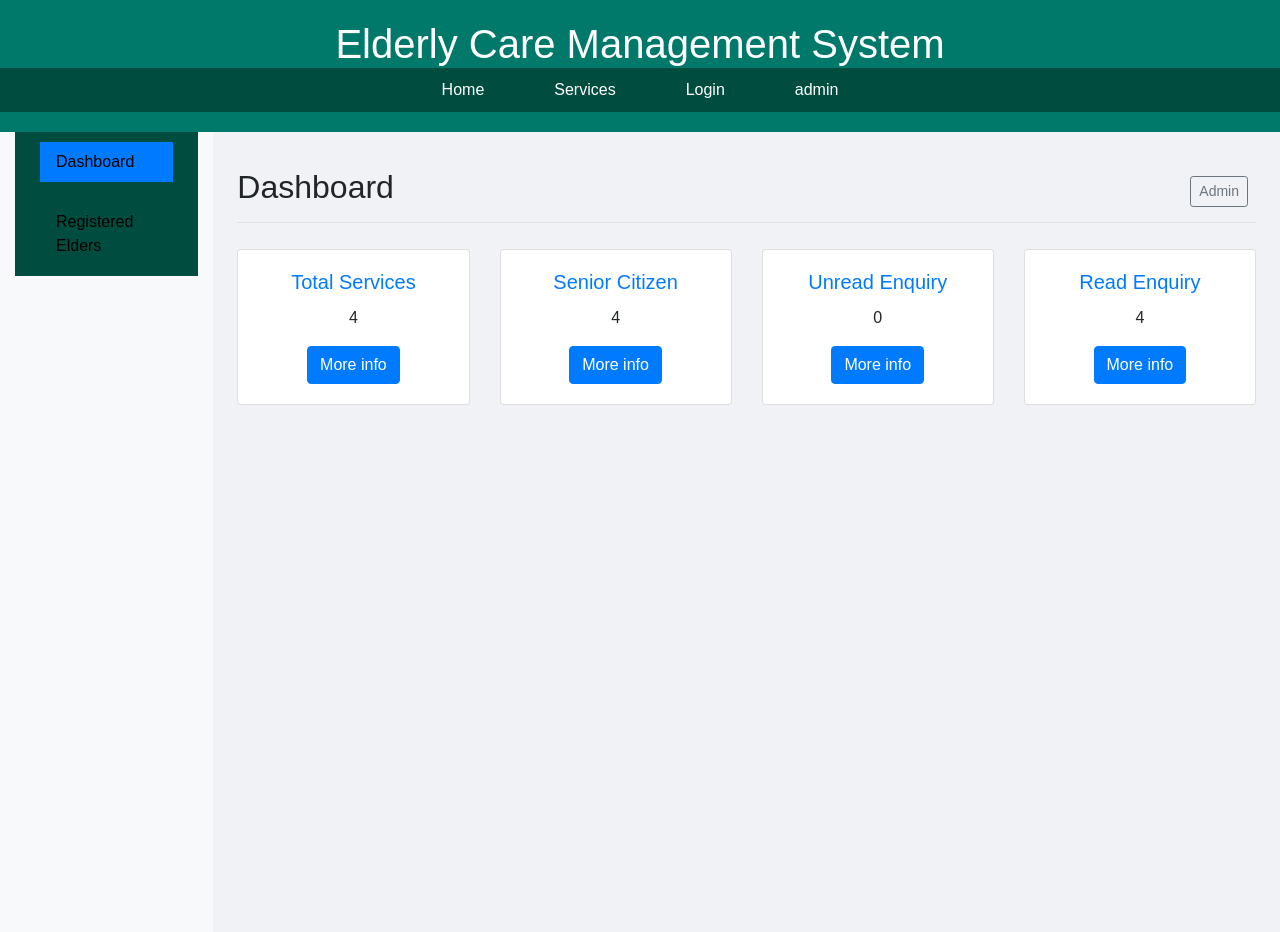
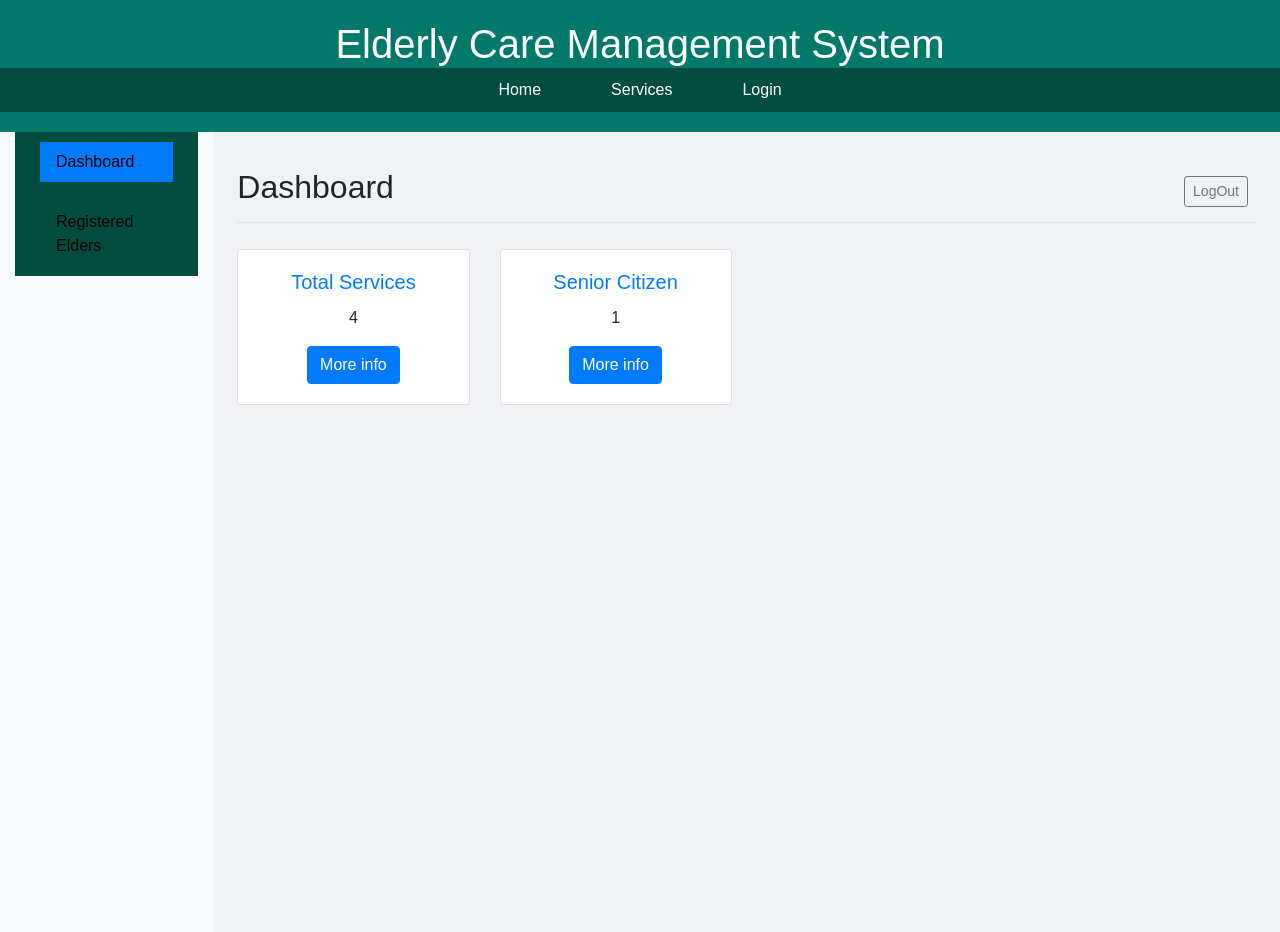
Before and after one commit to Geethanjana99/ElderCareManagement--html-bootstrap-php, a PHP site: page /dashboard.php in a window 1280 px wide. Run offline with PHP 8.4, Linux system fonts and the light colour scheme; the visitor is signed in with stand-in values (Sample User, id 1); tables that the repository leaves empty or names only in its code hold one stand-in row (values such as "Sample post"); some libraries are stand-ins or nearby versions.

Commit message:
feat: Add logout functionality
Added a new file `logout.php` to handle user logout. The file starts a session, unsets session variables, destroys the session, and redirects the user to the index page.

Also removed the "admin" link from the navigation menu in `navigation.php`.

These changes improve the user experience by allowing users to securely log out of the system and removing unnecessary links from the navigation menu.

```diff
--- /dev/null
+++ b/Backend/get_count.php
@@ -0,0 +1,16 @@
+<?php
+// Include the database connection file
+require 'Backend/DBConnect.php'; // Adjust path as necessary
+
+try {
+    // Prepare and execute the SQL query to get the count of registered elders
+    $stmt = $pdo->prepare("SELECT COUNT(id) as count FROM users");
+    $stmt->execute();
+
+    // Fetch the count
+    $result = $stmt->fetch(PDO::FETCH_ASSOC);
+    $elderCount = $result['count'];
+} catch (PDOException $e) {
+    die("Error: " . $e->getMessage());
+}
+?>
--- a/Backend/login.backend.php
+++ b/Backend/login.backend.php
@@ -9,7 +9,7 @@ if ($_SERVER["REQUEST_METHOD"] == "POST") {
     $password = filter_input(INPUT_POST, 'password', FILTER_SANITIZE_STRING);
 
     if (empty($username) || empty($password)) {
-        header("Location: ../login.php?error=All fields are required");
+        header("Location: ../login.php?error=1");
         exit;
     }
 
@@ -33,8 +33,8 @@ if ($_SERVER["REQUEST_METHOD"] == "POST") {
             header("Location: ../dashboard.php");
             exit;
         } else {
-            // Redirect back to the login page with an error
-            header("Location: ../login.php?error=Invalid username or password");
+            // Redirect to login page with error message
+            header("Location: ../login.php?error=2");
             exit;
         }
     } catch (PDOException $e) {
--- /dev/null
+++ b/Backend/logout.php
@@ -0,0 +1,6 @@
+<?php
+session_start();
+session_unset();
+session_destroy();
+header("Location: ../index.php");
+exit;
--- a/Components/navigation.php
+++ b/Components/navigation.php
@@ -5,7 +5,6 @@
                     <li><a href="index.php">Home</a></li>
                     <li><a href="services.php">Services</a></li>
                     <li><a href="login.php">Login</a></li>
-                    <li><a href="dashboard.php">admin</a></li>
                 </ul>
             </nav>
         </header>
--- a/dashboard.php
+++ b/dashboard.php
@@ -1,4 +1,14 @@
+<?php
+session_start();
 
+// Check if the user is logged in
+if (!isset($_SESSION['loggedin']) || $_SESSION['loggedin'] !== true) {
+    header("Location: login.php");
+    exit;
+}
+
+require 'Backend/get_count.php'; // Adjust path as necessary
+?>
 
 <!DOCTYPE html>
 <html lang="en">
@@ -7,27 +17,24 @@
     <meta name="viewport" content="width=device-width, initial-scale=1.0">
     <title>Dashboard - Elderly Care Management System</title>
     <link rel="stylesheet" href="https://stackpath.bootstrapcdn.com/bootstrap/4.5.2/css/bootstrap.min.css">
-    <link rel="stylesheet" href="css\dashboard.css">
-    <link rel="stylesheet" href="css\style.css">
+    <link rel="stylesheet" href="css/dashboard.css">
+    <link rel="stylesheet" href="css/style.css">
 </head>
 
-<?php include 'Components/navigation.php'; ?>
+<body>
+    <?php include 'Components/navigation.php'; ?>
+
     <div class="container-fluid">
         <div class="row">
             <nav class="col-md-2 d-none d-md-block bg-light sidebar">
                 <div class="sidebar-sticky">
                     <ul class="nav flex-column">
                         <li class="nav-item">
-                            <a class="nav-link active" href="dashboard.php">
-                                Dashboard
-                            </a>
+                            <a class="nav-link active" href="dashboard.php">Dashboard</a>
                         </li>
                         <li class="nav-item">
-                            <a class="nav-link" href="users.php">
-                                Registered Elders
-                            </a>
+                            <a class="nav-link" href="users.php">Registered Elders</a>
                         </li>
-
                     </ul>
                 </div>
             </nav>
@@ -37,7 +44,7 @@
                     <h1 class="h2">Dashboard</h1>
                     <div class="btn-toolbar mb-2 mb-md-0">
                         <div class="btn-group mr-2">
-                            <button type="button" class="btn btn-sm btn-outline-secondary">Admin</button>
+                            <a href="Backend/logout.php" class="btn btn-sm btn-outline-secondary">LogOut</a>
                         </div>
                     </div>
                 </div>
@@ -56,29 +63,12 @@
                         <div class="card text-center">
                             <div class="card-body">
                                 <h5 class="card-title">Senior Citizen</h5>
-                                <p class="card-text">4</p>
-                                <a href="#" class="btn btn-primary">More info</a>
+                                <p class="card-text"><?php echo htmlspecialchars($elderCount); ?></p>
+                                <a href="users.php" class="btn btn-primary">More info</a>
                             </div>
                         </div>
                     </div>
-                    <div class="col-md-3">
-                        <div class="card text-center">
-                            <div class="card-body">
-                                <h5 class="card-title">Unread Enquiry</h5>
-                                <p class="card-text">0</p>
-                                <a href="#" class="btn btn-primary">More info</a>
-                            </div>
-                        </div>
-                    </div>
-                    <div class="col-md-3">
-                        <div class="card text-center">
-                            <div class="card-body">
-                                <h5 class="card-title">Read Enquiry</h5>
-                                <p class="card-text">4</p>
-                                <a href="#" class="btn btn-primary">More info</a>
-                            </div>
-                        </div>
-                    </div>
+
                 </div>
             </main>
         </div>
```
Also changed, not shown: Backend/fetch_data.php (added, +15 -0 lines), login.php (+14 -0 lines), users.php (+26 -14 lines).
